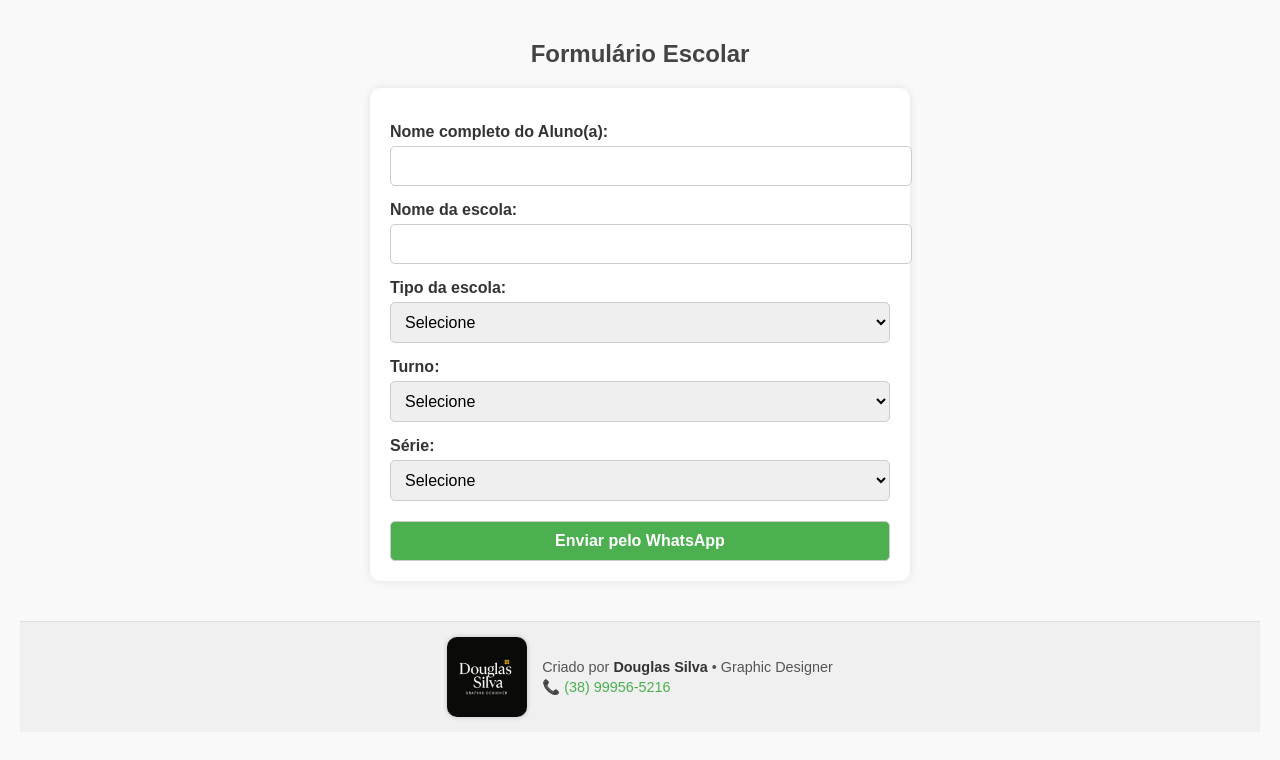
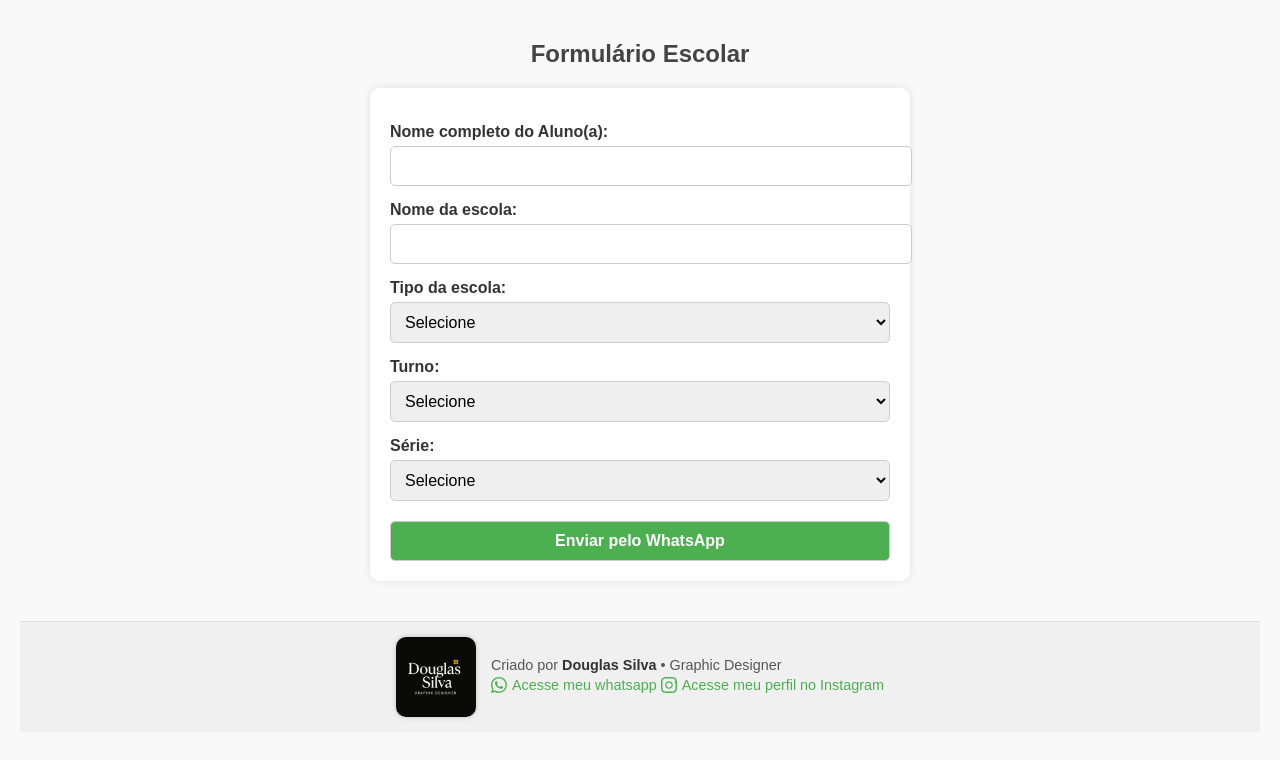
Before and after one commit to psilvadouglas/formulario-escolar, a plain HTML site: page index.html in a window 1280 px wide. Drawn offline with Linux system fonts and the light colour scheme.

Commit message:
Add social links with icons to footer

```diff
--- a/index.html
+++ b/index.html
@@ -103,6 +103,15 @@
 
     .info-rodape strong {
       color: #333;
+    }
+
+    .social-link {
+      display: inline-flex;
+      align-items: center;
+      gap: 5px;
+    }
+    .social-link svg {
+      vertical-align: middle;
     }
 
     @media (max-width: 500px) {
@@ -212,7 +221,7 @@
           ? `📍 Localização: https://www.google.com/maps?q=${latitude},${longitude}`
           : "📍 Localização: Não capturada");
 
-      const numeroWhatsApp = "5538999132653";
+      const numeroWhatsApp = "5538991006958";
       const urlApp = `whatsapp://send?phone=${numeroWhatsApp}&text=${mensagem}`;
       window.location.href = urlApp;
     }
@@ -223,7 +232,19 @@
       <img src="douglas.jpg" alt="Logo da empresa">
       <div class="info-rodape">
         Criado por <strong>Douglas Silva</strong> • Graphic Designer<br>
-        📞 <a href="https://wa.me/5538999565216" target="_blank">(38) 99956-5216</a>
+        <a href="https://wa.me/5538999565216" target="_blank" class="social-link">
+          <svg width="16" height="16" fill="currentColor" viewBox="0 0 16 16" style="vertical-align: middle;">
+            <path d="M13.601 2.326A7.854 7.854 0 0 0 7.994 0C3.627 0 .068 3.558.064 7.926c0 1.399.366 2.76 1.057 3.965L0 16l4.204-1.102a7.933 7.933 0 0 0 3.79.965h.004c4.368 0 7.926-3.558 7.93-7.93A7.898 7.898 0 0 0 13.6 2.326zM7.994 14.521a6.573 6.573 0 0 1-3.356-.92l-.24-.144-2.494.654.666-2.433-.156-.251a6.56 6.56 0 0 1-1.007-3.505c0-3.626 2.957-6.584 6.591-6.584a6.56 6.56 0 0 1 4.66 1.931 6.557 6.557 0 0 1 1.928 4.66c-.004 3.639-2.961 6.592-6.592 6.592zm3.615-4.934c-.197-.099-1.17-.578-1.353-.646-.182-.065-.315-.099-.445.099-.133.197-.513.646-.627.775-.114.133-.232.148-.43.05-.197-.1-.836-.308-1.592-.985-.59-.525-.985-1.175-1.103-1.372-.114-.198-.011-.304.088-.403.087-.088.197-.232.296-.346.1-.114.133-.198.198-.33.065-.134.034-.248-.015-.347-.05-.099-.445-1.076-.612-1.47-.16-.389-.323-.335-.445-.34-.114-.007-.247-.007-.38-.007a.729.729 0 0 0-.529.247c-.182.198-.691.677-.691 1.654 0 .977.71 1.916.81 2.049.098.133 1.394 2.132 3.383 2.992.47.205.84.326 1.129.418.475.152.904.129 1.246.08.38-.058 1.171-.48 1.338-.943.164-.464.164-.86.114-.943-.049-.084-.182-.133-.38-.232z"/>
+          </svg>
+          Acesse meu whatsapp
+        </a>
+        <a href="https://www.instagram.com/douglassilvagraphicdesigner" target="_blank" class="social-link">
+          <svg width="16" height="16" fill="currentColor" viewBox="0 0 16 16" style="vertical-align: middle;">
+            <path d="M8 0C5.829 0 5.556.01 4.703.048 3.85.088 3.269.222 2.76.42a3.917 3.917 0 0 0-1.417.923A3.927 3.927 0 0 0 .42 2.76C.222 3.268.087 3.85.048 4.703.01 5.555 0 5.827 0 8.001c0 2.172.01 2.444.048 3.297.04.852.174 1.433.372 1.942.205.526.478.972.923 1.417.444.445.89.719 1.416.923.51.198 1.09.333 1.942.372C5.555 15.99 5.827 16 8 16s2.444-.01 3.298-.048c.851-.04 1.434-.174 1.943-.372.527-.205.973-.478 1.417-.923.445-.445.718-.891.923-1.417.197-.509.332-1.09.372-1.942C15.99 10.445 16 10.173 16 8s-.01-2.445-.048-3.299c-.04-.851-.175-1.433-.372-1.942a3.926 3.926 0 0 0-.923-1.417A3.911 3.911 0 0 0 13.24.42c-.51-.198-1.092-.333-1.943-.372C10.443.01 10.172 0 8 0zm0 1.442c2.136 0 2.389.007 3.232.046.78.035 1.204.166 1.486.275.373.145.64.319.92.599.28.28.453.546.598.92.11.281.24.705.275 1.485.039.843.047 1.096.047 3.231s-.008 2.389-.047 3.232c-.035.78-.166 1.203-.275 1.485a2.47 2.47 0 0 1-.599.919c-.28.28-.546.453-.92.598-.28.11-.704.24-1.485.276-.843.038-1.096.047-3.232.047s-2.39-.009-3.233-.047c-.78-.036-1.203-.166-1.485-.276a2.478 2.478 0 0 1-.92-.598 2.48 2.48 0 0 1-.6-.92c-.109-.281-.24-.705-.275-1.485-.038-.843-.046-1.096-.046-3.231 0-2.136.008-2.388.046-3.231.036-.78.166-1.204.275-1.486.145-.373.319-.64.599-.92.28-.28.546-.453.92-.598.282-.11.705-.24 1.485-.276.843-.038 1.096-.047 3.232-.047z"/>
+            <path d="M8 4.202c-2.101 0-3.797 1.696-3.797 3.798s1.696 3.798 3.797 3.798 3.798-1.696 3.798-3.798S10.101 4.202 8 4.202zm0 6.398c-1.437 0-2.6-1.162-2.6-2.6s1.163-2.6 2.6-2.6 2.6 1.162 2.6 2.6-1.163 2.6-2.6 2.6zm6.406-6.573c-.499 0-.902.402-.902.901s.403.902.902.902.902-.402.902-.902-.403-.901-.902-.901z"/>
+          </svg>
+          Acesse meu perfil no Instagram
+        </a>
       </div>
     </div>
   </footer>
```
